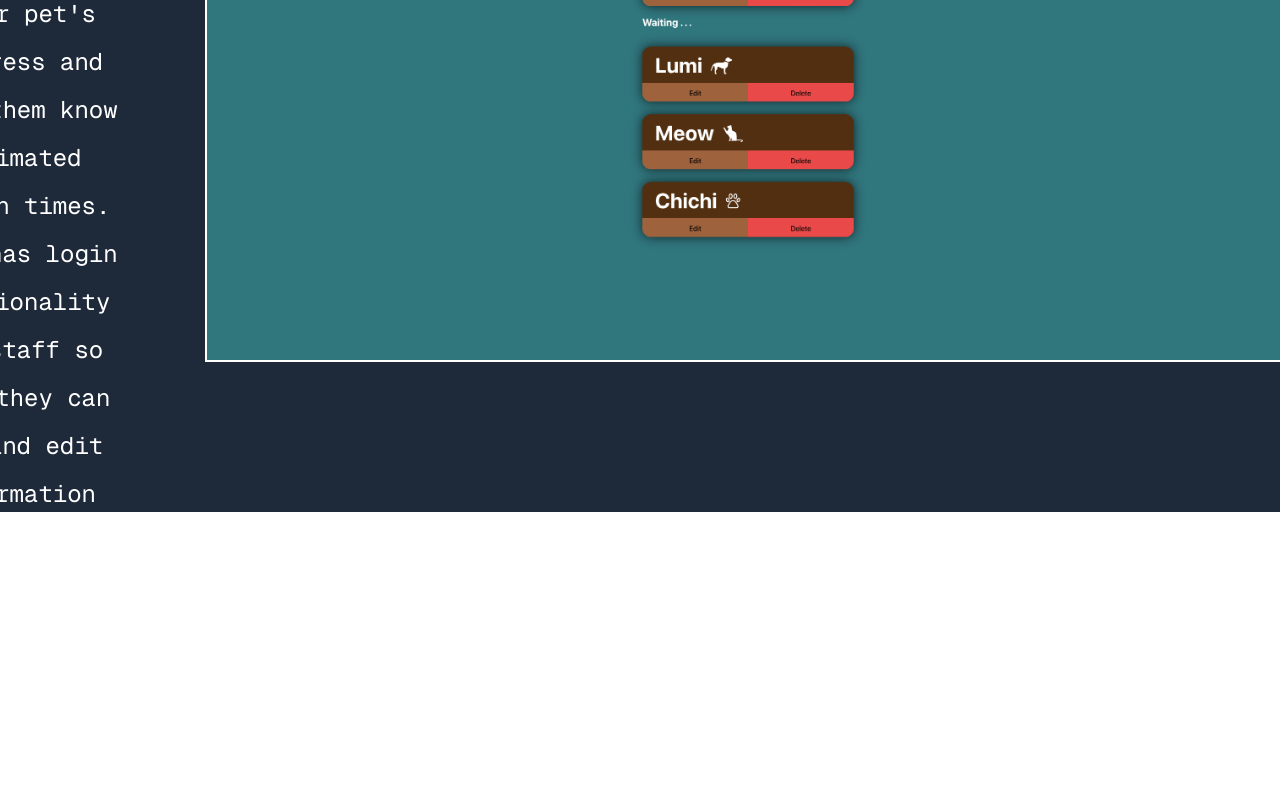
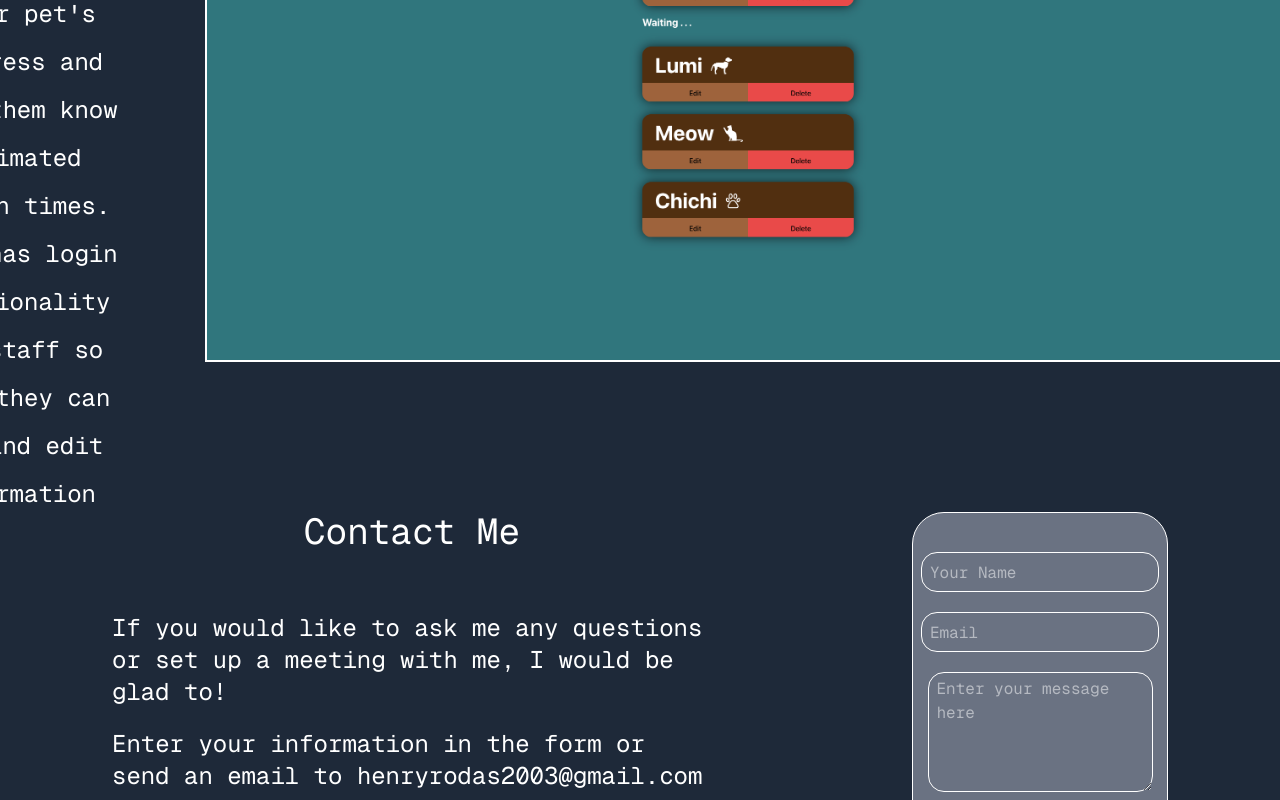
Before and after one commit to henryr2003/portfolioMain, a Next.js app: page / in a window 1280 px wide. Shown: the part 2000-2800 px from the top of the page. Before the commit the page ends 2512 px from the top, so only its background shows below. Built offline with nearby package versions, Linux system fonts and the light colour scheme.

Commit message:
finished contact form and styling for it

```diff
--- /dev/null
+++ b/src/app/Contact.js
@@ -0,0 +1,34 @@
+
+
+
+
+export default function Contact(){
+
+
+
+
+    return (
+        <>
+
+
+            <form
+                action="https://formspree.io/f/mgvnrogb"
+                method="POST"
+            >
+
+                    Your email:
+                    <input type="text" name="name" placeholder="Your Name" />
+                    <input type="email" name="email" placeholder="Email"/>
+
+
+                    Your message:
+                    <textarea name="message" placeholder="Enter your message here"></textarea>
+
+
+                <button type="submit">Send</button>
+            </form>
+
+
+        </>
+    )
+}
--- a/src/app/Header.js
+++ b/src/app/Header.js
@@ -127,6 +127,7 @@ export default function Header({ handleScroll }) {
                             alt="Image of Henry Rodas in university graduation clothing"
                             className="border-2 mt-5 w-[600px] h-auto rounded-lg lg:ml-50  "
                             src={gradPhoto}
+                            priority
                         />
 
                         <motion.div
@@ -163,7 +164,7 @@ export default function Header({ handleScroll }) {
                             </div>
                             <h1 className=" w-auto md:w-[55%]">
                                 {" "}
-                                I am a cracked front-end developer who loves to
+                                I am an ambitious front-end developer who loves to
                                 make things look nice and make things work.
                             </h1>
 
--- a/src/app/page.js
+++ b/src/app/page.js
@@ -9,6 +9,41 @@ import Header from "../app/Header.js"
 import Projects from "../app/Projects.js"
 
 export default function Home() {
+
+  const [status, setStatus] = useState("");
+
+  const handleSubmit = async (e) => {
+      e.preventDefault();
+
+      setStatus("Sending...")
+      const form = e.target
+
+      const name = form.name.value.trim();
+      const email = form.email.value.trim();
+      const message = form.message.value.trim();
+
+
+      if( !name || !email || !message){
+        setStatus("Please fill out all fields!");
+        return;
+      }
+      const formData = new FormData(e.target);
+      console.log(formData);
+      const response = await fetch("https://formspree.io/f/mgvnrogb", {
+        method: "POST",
+        body: formData,
+        headers: {Accept: "application/json"}
+      })
+
+      if(response.ok){
+        setStatus("Message Sent!")
+      }
+      else{
+        setStatus("Something went wrong.")
+      }
+
+      e.target.reset();
+  }
 
   useEffect( () => {
 
@@ -67,8 +102,32 @@ export default function Home() {
       <Projects projectRef={projectRef}/>
 
 
-      <footer>
+      <footer className="w-full h-[50vh] bg-gray-800 text-white font-mono flex justify-center gap-50">
+        <div className="w-[600px]">
+          <h2 className=" flex justify-center text-4xl mb-15"> Contact Me </h2>
+          <h3 className="text-2xl mb-5"> If you would like to ask me any questions or set up a meeting with me, I would be glad to!
+          </h3>
+          <h3 className="text-2xl">Enter your information in the form or send an email to henryrodas2003@gmail.com</h3>
+        </div>
 
+        <form onSubmit={handleSubmit} className="w-[20%] h-[400px] flex flex-col justify-center items-center gap-5 border-1 border-white bg-gray-500 rounded-4xl"
+                action="https://formspree.io/f/mgvnrogb"
+                method="POST"
+            >
+
+
+                    <input className="border-1 text-white rounded-2xl h-10 pl-2" type="text" name="name" placeholder="Your Name" />
+                    <input className="border-1 rounded-2xl h-10 pl-2" type="email" name="email" placeholder="Email"/>
+
+
+
+                    <textarea className="border-1 rounded-2xl h-30 pl-2 pt-1" name="message" placeholder="Enter your message here"></textarea>
+
+
+                <button className="border-1 rounded-4xl h-10 w-20 cursor-pointer focus:bg-gray-700" type="submit">Send</button>
+
+                <h2> {status} </h2>
+            </form>
 
       </footer>
 
```
